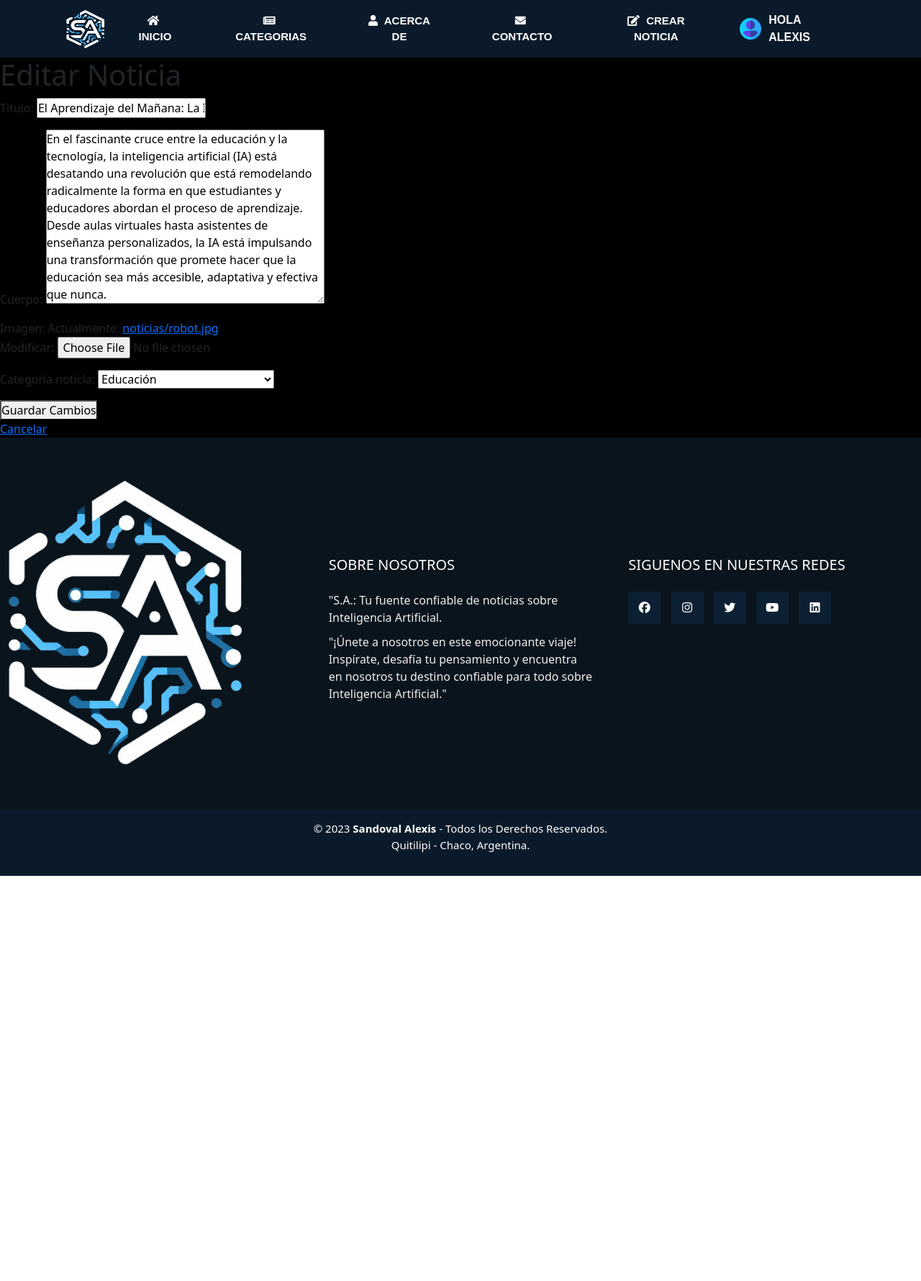
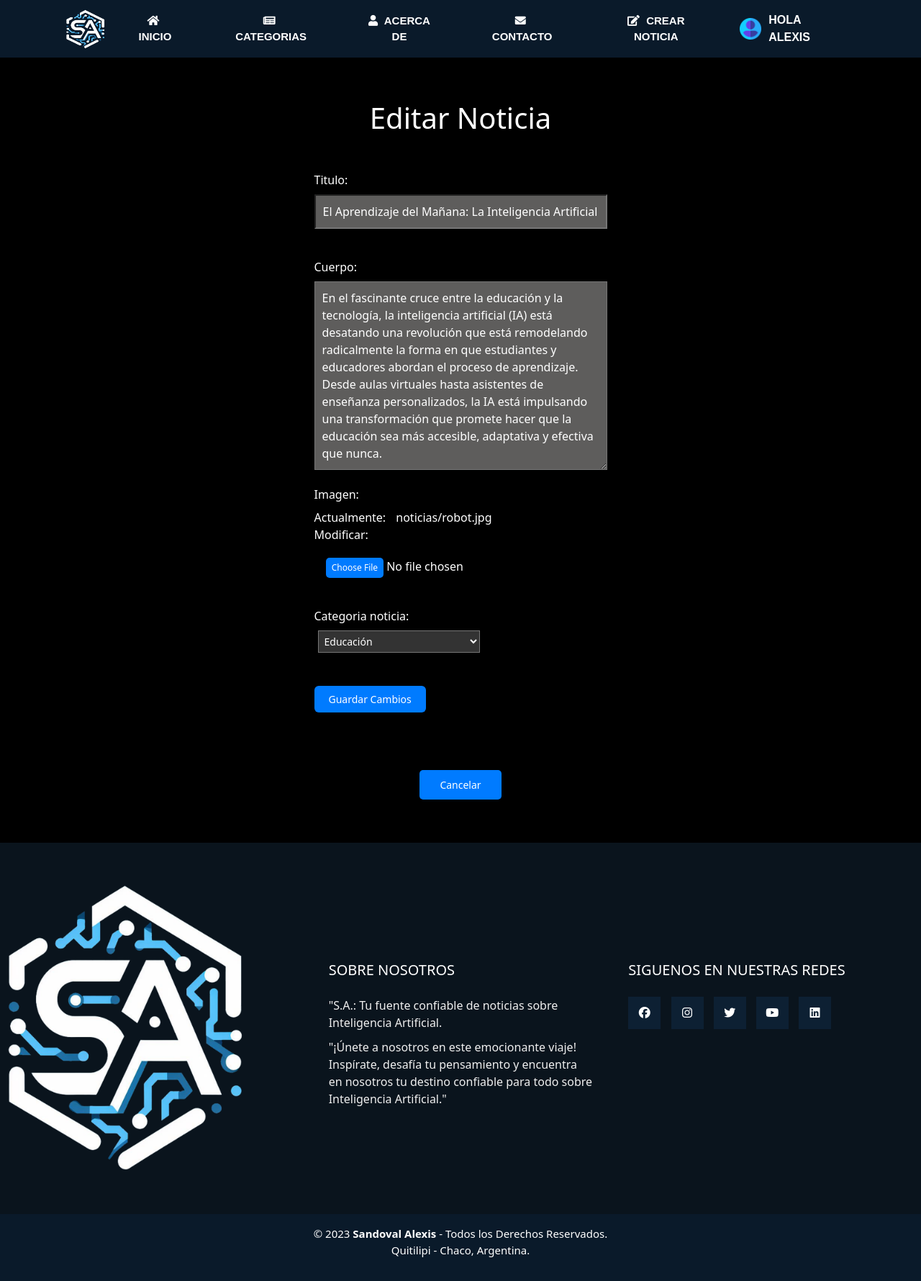
Before and after one commit to sando96ale/Error-404, a Django app: page /Noticias/editar_noticia/24/ in a window 1280 px wide. Shown: the whole page at 72% size. Run offline with Django 3.2, Linux system fonts and the light colour scheme; a user stored in the database is signed in; data comes from the database, SQL or seed files in the repository; both versions use the stored data as it was after the commit; tables that the repository leaves empty hold one stand-in row (values such as "Sample post"); some libraries are stand-ins or nearby versions.

Commit message:
Ultimos detalles

```diff
--- a/apps/noticias/views.py
+++ b/apps/noticias/views.py
@@ -144,7 +144,6 @@ def Modificar_Comentario2(request, comentario_id):
 
         return render(request, 'noticias/modificar_comentario.html', {'comentario': comentario})
     else:
-        # Si no es staff ni el autor del comentario, redirige a alguna página de error o muestra un mensaje
         return HttpResponseBadRequest("No tienes permisos para modificar este comentario.")
 
 @user_passes_test(es_personal)
--- a/apps/usuarios/models.py
+++ b/apps/usuarios/models.py
@@ -6,4 +6,3 @@ class Usuario(AbstractUser):
 
 class PerfilUsuario(models.Model):
     user = models.OneToOneField(Usuario, on_delete=models.CASCADE, related_name='perfilusuario')
-    # Otros campos del perfil
--- a/apps/usuarios/views.py
+++ b/apps/usuarios/views.py
@@ -31,7 +31,7 @@ def editar_perfil(request):
             usuario = usuario_form.save(commit=False)
             usuario.save()
             messages.success(request, 'Tu perfil ha sido actualizado con éxito.')
-            return redirect('home')  # Cambia a la página de inicio o a donde desees redirigir
+            return redirect('home')
         else:
             messages.error(request, 'Por favor, corrige los errores a continuación.')
     else:
@@ -44,7 +44,7 @@ def cambio_contrasena(request):
         form = PasswordChangeForm(request.user, request.POST)
         if form.is_valid():
             user = form.save()
-            update_session_auth_hash(request, user)  # Importante para mantener la sesión iniciada
+            update_session_auth_hash(request, user)
             messages.success(request, 'Contraseña actualizada con éxito.')
             return redirect('usuarios:mi_cuenta')
         else:
--- a/blog/urls.py
+++ b/blog/urls.py
@@ -29,7 +29,6 @@ urlpatterns = [
     # 2 LA VISTA QUE VA EJECUTAR
     # 3 ES EL NOMBRE LA URL (aun no lo usamos)
     path('', views.Home, name = 'home'),
-    #No necesariamente estos 3 valores (parametors) se deben llamar igual
     path('Nosotros/', views.Nosotros, name = 'nosotros'),
     path('Contacto/', views.Contacto, name = 'contacto'),
 
@@ -40,5 +39,4 @@ urlpatterns = [
     # URL DE APLICACION
     path('Noticias/', include('apps.noticias.urls')),
     path('Usuario/',include('apps.usuarios.urls')),
-    # path('Crear-noticia', include('apps.noticias.urls'))
 ] + static(settings.MEDIA_URL, document_root=settings.MEDIA_ROOT)
--- a/static/main.css
+++ b/static/main.css
@@ -6,6 +6,7 @@
 
 body, html {
     height: 100%;
+    overflow-x: hidden
 }
 
 .bloque{
@@ -13,6 +14,21 @@ body, html {
     padding-top: 80px;
     background-color: black;
     position: relative;
+}
+
+/* Barra desplazamiento */
+::-webkit-scrollbar {
+    width: 12px;
+    background-color: black;
+}
+
+::-webkit-scrollbar-thumb {
+    background-color: #0056b3;
+    border-radius: 6px;
+}
+
+::-webkit-scrollbar-thumb:hover {
+    background-color: #007BFF;
 }
 
 /* Imagenes Inicio */
@@ -1670,10 +1679,106 @@ footer .cluster1{
 .social-media ul li a i {
     font-size: 16px;
     line-height: 30px;
-    color: black;
+    color: white;
 }
 
 .mapa {
     flex: 1;
     padding: 0 20px;
 }
+
+/* Editar Noticia */
+.editar-noticia {
+    display: flex;
+    flex-direction: column;
+    align-items: center;
+    justify-content: center;
+    padding-top: 60px;
+    padding-bottom: 60px;
+    color: white;
+}
+
+.editar-noticia h1 {
+    margin-bottom: 50px;
+}
+
+.editar-noticia-form label,
+.editar-noticia-form input,
+.editar-noticia-form button {
+    margin-bottom: 25px;
+}
+
+.editar-noticia-form label {
+    display: block;
+    margin-bottom: 8px;
+}
+
+.editar-noticia-form input[type="text"],
+.editar-noticia-form textarea {
+    width: 100%;
+    padding: 10px;
+    box-sizing: border-box;
+    background-color: #5e5d5c;
+    color: white;
+}
+
+.editar-noticia-form button {
+    padding: 8px 20px;
+    font-size: 16px;
+    margin-top: 30px;
+    background-color: #007BFF;
+    color: white;
+    border: 0;
+    border-radius: 6px;
+    cursor: pointer;
+    font-size: 14px;
+    margin-bottom: 80px;
+}
+
+.editar-noti-cancelar {
+    font-size: 14px;
+    text-decoration: none;
+    background-color: #007BFF;
+    color: white;
+    text-decoration: none;
+    border-radius: 5px;
+    padding: 10px 28px;
+}
+
+.editar-noti-cancelar:hover {
+    background-color: #0056b3;
+}
+
+.editar-noticia-form a {
+    text-decoration: none;
+    color: white;
+    padding: 10px;
+}
+
+.editar-noticia-form input[type="file"] {
+    background-color: black;
+    color: white;
+    border: 0;
+    margin-left: 4%;
+    cursor: pointer;
+}
+
+.editar-noticia-form input[type="file"]::-webkit-file-upload-button {
+    border: 0;
+    padding: 5px 8px;
+    background-color: #007BFF;
+    color: white;
+    border-radius: 5px;
+    font-size: 12px;
+    cursor: pointer;
+    margin-top: 20px;
+}
+
+.editar-noticia-form select {
+    background-color: #333;
+    color: white;
+    font-size: 16px;
+    padding: 4px;
+    margin-left: 5px;
+    font-size: 14px;
+}
--- a/templates/base.html
+++ b/templates/base.html
@@ -11,6 +11,8 @@
 	integrity="sha512-jBkA7+TvsRNbWy0yND5Pbz2i5Zl2WM+aD3Pz1HFX1ZFvqPifSUC/5AizZyNFsQECobk39rYl5XzQKrKFMy6IXg==" crossorigin="anonymous" />
 	<link rel="stylesheet" type="text/css" href="{% static 'main.css' %}">
 	<link rel="stylesheet" href="https://cdn.jsdelivr.net/npm/bootstrap@5.3.2/dist/css/bootstrap.min.css" crossorigin="anonymous">
+	<meta name="viewport" content="width=device-width, initial-scale=1.0">
+
 </head>
 
 <!-- Navbar -->
--- a/templates/noticias/editar_noticia.html
+++ b/templates/noticias/editar_noticia.html
@@ -1,11 +1,15 @@
 {% extends 'base.html' %}
 
+{% block titulo %}Editar Noticia - SA{% endblock titulo %}
+
 {% block contenido %}
-    <h1>Editar Noticia</h1>
-    <form method="POST" enctype="multipart/form-data">
-        {% csrf_token %}
-        {{ formulario.as_p }}
-        <button type="submit">Guardar Cambios</button>
-    </form>
-    <a href="{% url 'noticias:detalle' pk=noticia.pk %}">Cancelar</a>
+    <div class="editar-noticia">
+        <h1>Editar Noticia</h1>
+        <form method="POST" enctype="multipart/form-data" class="editar-noticia-form">
+            {% csrf_token %}
+            {{ formulario.as_p }}
+            <button type="submit">Guardar Cambios</button>
+        </form>
+        <a class="editar-noti-cancelar" href="{% url 'noticias:detalle' pk=noticia.pk %}">Cancelar</a>
+    </div>
 {% endblock %}
--- a/templates/t_contacto.html
+++ b/templates/t_contacto.html
@@ -37,7 +37,7 @@
         </div>
         <div class="mapa">
             <!-- Mapa de Ubicación -->
-            <iframe src="https://www.google.com/maps/embed?pb=!1m14!1m12!1m3!1d1258.2489643919805!2d-60.21945382700445!3d-26.876014007766504!2m3!1f0!2f0!3f0!3m2!1i1024!2i768!4f13.1!5e0!3m2!1ses-419!2sar!4v1702683593964!5m2!1ses-419!2sar" width="650" height="540" style="border:0;" allowfullscreen="" loading="lazy" referrerpolicy="no-referrer-when-downgrade"></iframe>
+            <iframe src="https://www.google.com/maps/embed?pb=!1m14!1m12!1m3!1d1258.2489643919805!2d-60.21945382700445!3d-26.876014007766504!2m3!1f0!2f0!3f0!3m2!1i1024!2i768!4f13.1!5e0!3m2!1ses-419!2sar!4v1702683593964!5m2!1ses-419!2sar" width="450" height="540" style="border:0;" allowfullscreen="" loading="lazy" referrerpolicy="no-referrer-when-downgrade"></iframe>
         </div>
     </div>
 </section>
```
Also changed, not shown: other parts of static/main.css (+115 -122 lines), blog/db.sqlite3.
